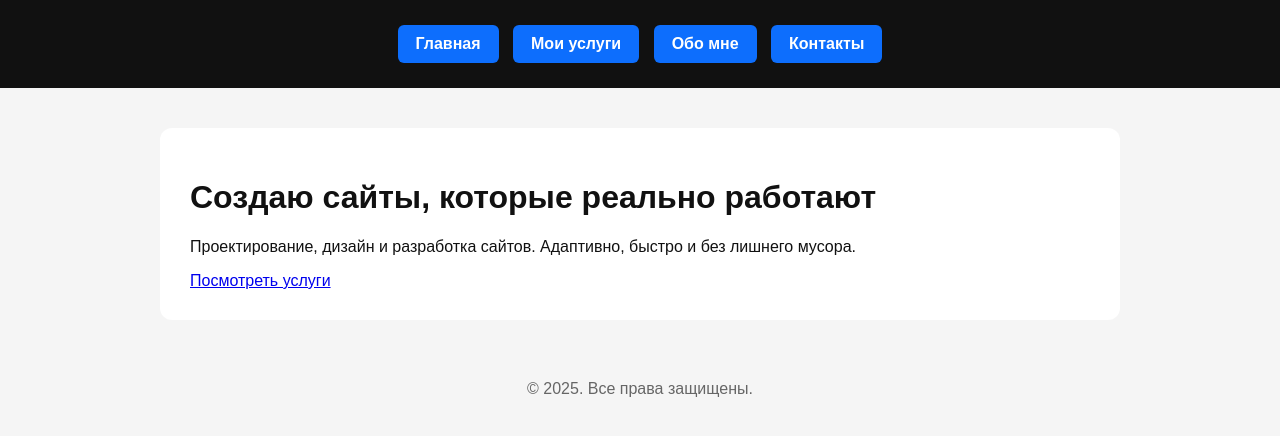
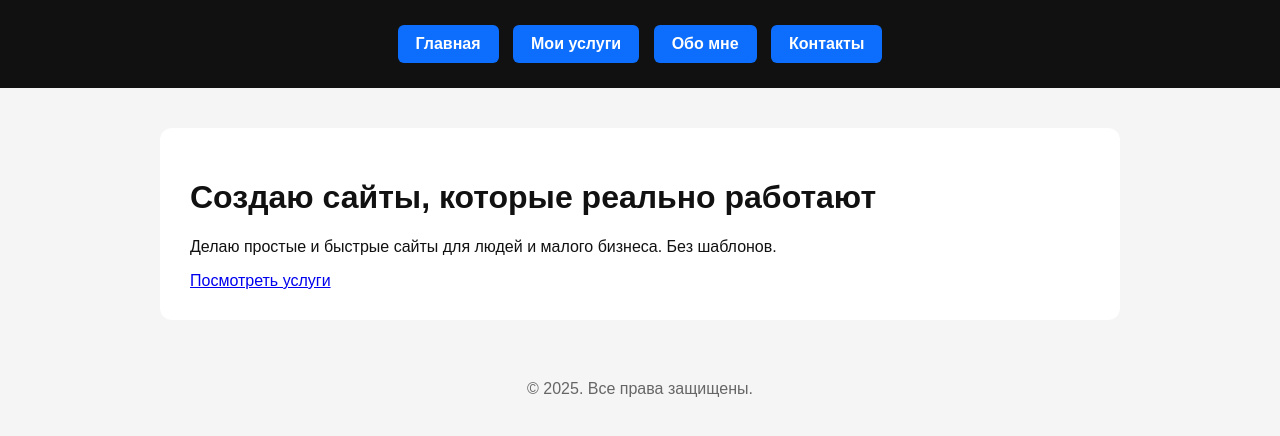
Before and after one commit to kazach147-ux/site, a plain HTML site: page index.html in a window 1280 px wide. Drawn offline with Linux system fonts and the light colour scheme.

Commit message:
Update index.html

```diff
--- a/index.html
+++ b/index.html
@@ -76,8 +76,7 @@
 <main>
   <h1>Создаю сайты, которые реально работают</h1>
   <p>
-    Проектирование, дизайн и разработка сайтов.
-    Адаптивно, быстро и без лишнего мусора.
+    Делаю простые и быстрые сайты для людей и малого бизнеса. Без шаблонов.
   </p>
   <a href="services.html" class="btn">Посмотреть услуги</a>
 </main>
```
